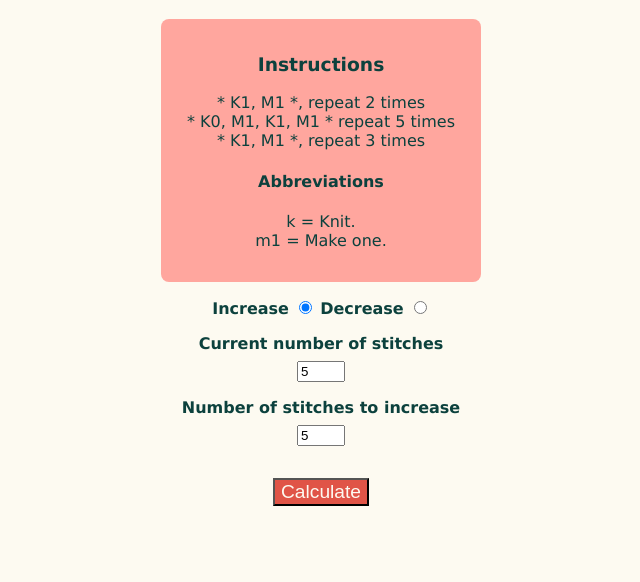
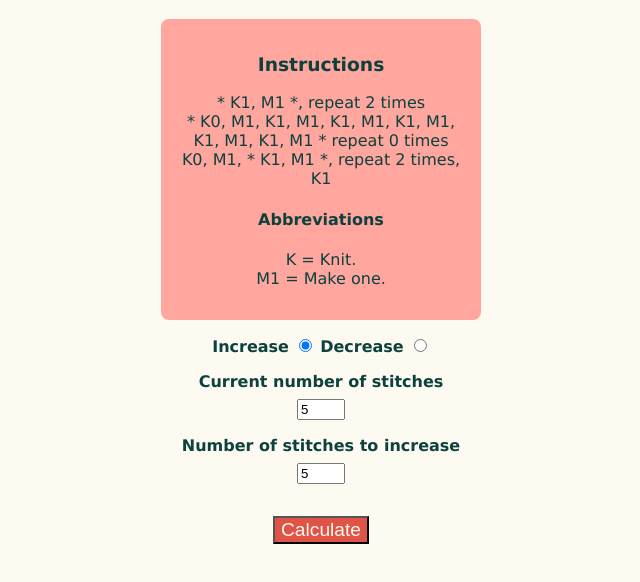
Before and after one commit to aswiking/stitch-calculator, a plain HTML site: page src/index.html in a window 1280 px wide. Both pictures are taken after typing "5", "5" into the empty fields and a click on the button "Calculate". Shown: the part 62-644 px from the top of the page, without its empty margins (319-959 px from the left). Drawn offline with nearby package versions, Linux system fonts and the light colour scheme.

Commit message:
Make numbers add up for 100 sts with 20 increases

```diff
--- a/src/index.html
+++ b/src/index.html
@@ -44,8 +44,8 @@
         <div class="abbreviations">
           <h4>Abbreviations</h4>
           <ul>
-            <li>k = Knit.</li>
-            <li>m1 = Make one.</li>
+            <li>K = Knit.</li>
+            <li>M1 = Make one.</li>
           </ul>
         </div>
       </div>
@@ -176,14 +176,16 @@
 
           let centreRepsStr = `K${altRep}, M1`;
 
-          for ( let i = 0 ; i < stdRep ; i++ ) {
+          for ( let i = 0 ; i < standardSpacing ; i++ ) {
             centreRepsStr += ', ';
             centreRepsStr += stdRepStr;
           };
 
-          centreRepsStr = `* ${centreRepsStr} * repeat ${standardSpacing} times`;
+          const centreRepeatTimes = (portions - firstPortion - lastPortion - 1) / (standardSpacing + 1)
 
-          const endStr = `* K${stdRep}, M1 *, repeat ${lastPortion} times`;
+          centreRepsStr = `* ${centreRepsStr} * repeat ${centreRepeatTimes} times`;
+
+          const endStr = `K${altRep}, M1, * K${stdRep}, M1 *, repeat ${lastPortion -1} times, K${stdRep}`;
 
           console.log(startStr);
           console.log(centreRepsStr);
@@ -194,6 +196,14 @@
           $("#instructions-content").append(`<li>${startStr}</li>`).append(`<li>${centreRepsStr}</li>`).append(`<li>${endStr}</li>`);
           $(".instructions-and-abbreviations").slideDown();
 
+          const starterCount = stdRep * firstPortion;
+          const centreCount = (altRep + (stdRep * standardSpacing)) *centreRepeatTimes;
+          const endCount = (stdRep * lastPortion) + altRep;
+
+          console.log(starterCount, centreCount, endCount)
+
+          console.log('total stitches from instruction data', (starterCount + centreCount + endCount))
+
 
 
         });
```
